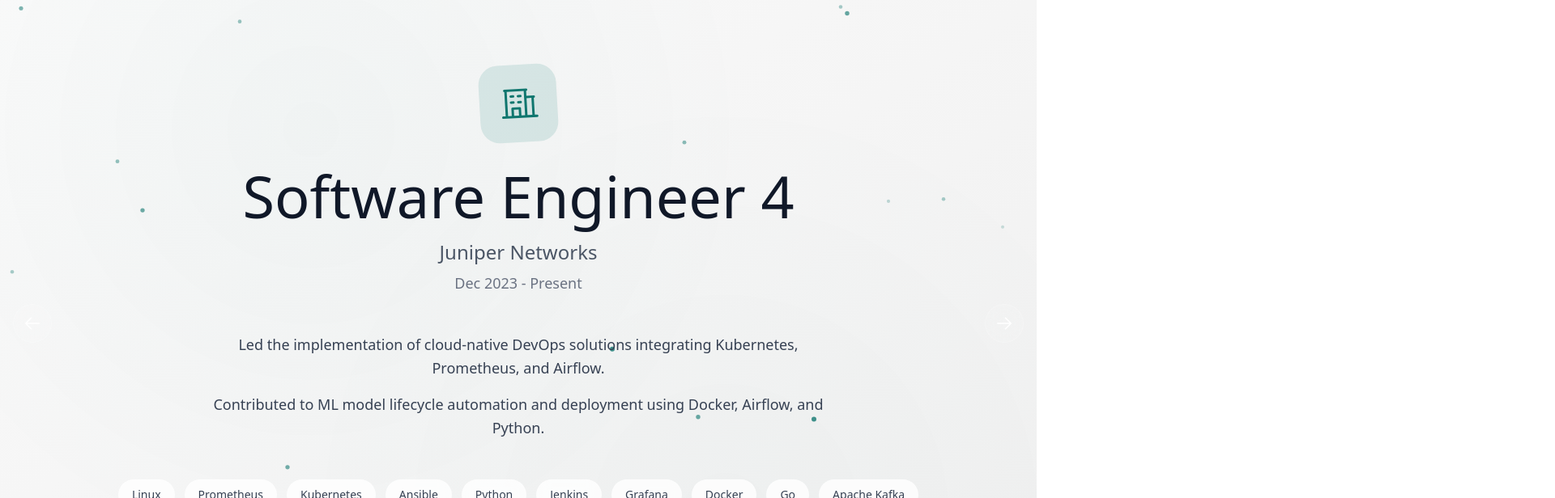
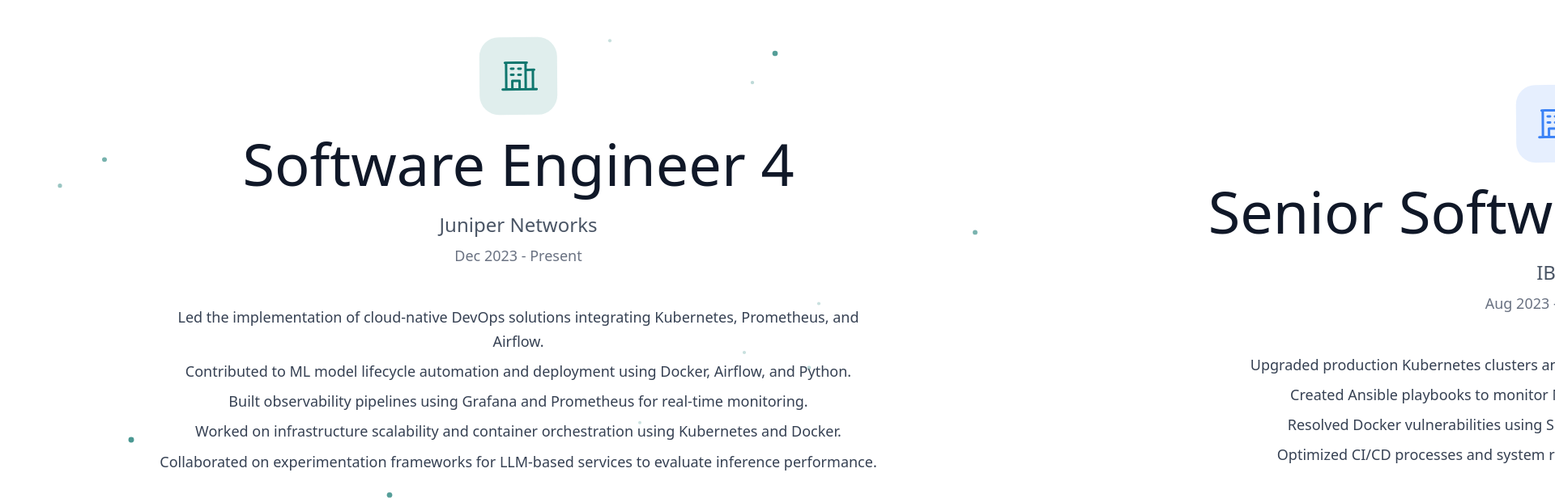
Before and after one commit to imdhruv99/Portfolio-FrontEnd, a Next.js app: page /experience in a window 1280 px wide. Shown: the top 616 px of the page at 81% size, 1920 px wide, since content can reach past the window. Built offline with nearby package versions, Linux system fonts and the light colour scheme.

Commit message:
[ADDED] Horizontal Scroll

```diff
--- a/src/components/Experience/index.tsx
+++ b/src/components/Experience/index.tsx
@@ -4,9 +4,14 @@ import { Icon } from '@iconify/react';
 import { useEffect, useState, useRef } from 'react';
 import { motion, AnimatePresence } from 'framer-motion';
 import { gsap } from 'gsap';
+import { ScrollTrigger } from 'gsap/ScrollTrigger';
 
 import { useThemeColors } from '@/hooks/useThemeColors';
 import experienceData from '@/constants/ExperienceData';
+
+if (typeof window !== 'undefined') {
+    gsap.registerPlugin(ScrollTrigger);
+}
 
 interface ExperienceItem {
     id: number;
@@ -18,73 +23,37 @@ interface ExperienceItem {
     color: string;
 }
 
-interface ImmersiveViewProps {
+interface ExperienceCardProps {
     experience: ExperienceItem;
     colors: ReturnType<typeof useThemeColors>['colors'];
-    activeIndex: number;
-    totalExperiences: number;
-    onNext: () => void;
-    onPrev: () => void;
+    index: number;
 }
 
-const ImmersiveView = ({
-    experience,
-    colors,
-    activeIndex,
-    totalExperiences,
-    onNext,
-    onPrev
-}: ImmersiveViewProps) => {
+const ExperienceCard = ({ experience, colors, index }: ExperienceCardProps) => {
     return (
         <motion.div
-            initial={{ opacity: 0 }}
-            animate={{ opacity: 1 }}
-            exit={{ opacity: 0 }}
-            className="fixed inset-0 z-40 flex items-center justify-center p-4"
+            className="flex-shrink-0 w-screen h-screen flex items-center justify-center p-8"
+            initial={{ opacity: 0, x: 100 }}
+            whileInView={{ opacity: 1, x: 0 }}
+            transition={{ duration: 0.8, delay: index * 0.1 }}
+            viewport={{ once: true, margin: "-100px" }}
         >
-            {/* Background Gradient*/}
-            {/* <motion.div
-                className="absolute inset-0"
-                style={{
-                    background: `radial-gradient(circle at center, ${experience.color}15 0%, transparent 70%)`
-                }}
-                animate={{ scale: [1, 1.1, 1] }}
-                transition={{ duration: 8, repeat: Infinity }}
-            /> */}
-
-            {/* Navigation */}
-            <button
-                onClick={onPrev}
-                className="absolute left-4 top-1/2 -translate-y-1/2 w-12 h-12 rounded-full bg-white/10 backdrop-blur-xl border border-white/20 flex items-center justify-center magnetic z-50"
-            >
-                <Icon icon="ph:arrow-left" className="w-6 h-6 text-white" />
-            </button>
-
-            <button
-                onClick={onNext}
-                className="absolute right-4 top-1/2 -translate-y-1/2 w-12 h-12 rounded-full bg-white/10 backdrop-blur-xl border border-white/20 flex items-center justify-center magnetic z-50"
-            >
-                <Icon icon="ph:arrow-right" className="w-6 h-6 text-white" />
-            </button>
-
-            {/* Main Content */}
-            <motion.div
-                key={activeIndex}
-                initial={{ scale: 0.8, opacity: 0 }}
-                animate={{ scale: 1, opacity: 1 }}
-                exit={{ scale: 0.8, opacity: 0 }}
-                transition={{ duration: 0.5 }}
-                className="max-w-5xl mx-auto text-center"
-            >
+            <div className="max-w-4xl mx-auto text-center">
+                {/* Company Icon */}
                 <motion.div
                     className="w-24 h-24 mx-auto mb-8 rounded-3xl flex items-center justify-center"
                     style={{ backgroundColor: `${experience.color}20` }}
                     animate={{ rotate: [0, 5, -5, 0] }}
                     transition={{ duration: 2, repeat: Infinity }}
                 >
-                    <Icon icon="ph:building-office" className="w-12 h-12" style={{ color: experience.color }} />
+                    <Icon
+                        icon="ph:building-office"
+                        className="w-12 h-12"
+                        style={{ color: experience.color }}
+                    />
                 </motion.div>
 
+                {/* Designation */}
                 <motion.h1
                     className={`text-4xl sm:text-6xl lg:text-7xl font-extralight ${colors.heroText} mb-4`}
                     animate={{ y: [0, -10, 0] }}
@@ -93,6 +62,7 @@ const ImmersiveView = ({
                     {experience.designation}
                 </motion.h1>
 
+                {/* Company & Period */}
                 <motion.div className="mb-12">
                     <p className={`text-xl sm:text-2xl ${colors.subtext} mb-2`}>
                         {experience.company}
@@ -102,20 +72,21 @@ const ImmersiveView = ({
                     </p>
                 </motion.div>
 
+                {/* Description */}
                 <motion.div
-                    className="max-w-3xl mx-auto mb-12"
+                    className="max-w-4xl mx-auto mb-12"
                     initial={{ y: 50, opacity: 0 }}
                     animate={{ y: 0, opacity: 1 }}
                     transition={{ delay: 0.3 }}
                 >
-                    <div className="space-y-4">
-                        {experience.description.slice(0, 2).map((desc, index) => (
+                    <div className="space-y-2">
+                        {experience.description.slice(0, 7).map((desc, descIndex) => (
                             <motion.p
-                                key={index}
+                                key={descIndex}
                                 className={`text-lg ${colors.descriptionText} leading-relaxed`}
                                 initial={{ opacity: 0, y: 20 }}
                                 animate={{ opacity: 1, y: 0 }}
-                                transition={{ delay: 0.5 + index * 0.2 }}
+                                transition={{ delay: 0.5 + descIndex * 0.2 }}
                             >
                                 {desc}
                             </motion.p>
@@ -123,6 +94,7 @@ const ImmersiveView = ({
                     </div>
                 </motion.div>
 
+                {/* Technologies */}
                 <motion.div
                     initial={{ y: 50, opacity: 0 }}
                     animate={{ y: 0, opacity: 1 }}
@@ -130,13 +102,13 @@ const ImmersiveView = ({
                     className="mb-8"
                 >
                     <div className="flex flex-wrap justify-center gap-3">
-                        {experience.technologies.map((tech, index) => (
+                        {experience.technologies.map((tech, techIndex) => (
                             <motion.span
-                                key={index}
+                                key={techIndex}
                                 className={`px-4 py-2 rounded-full text-sm font-medium ${colors.techBadge} backdrop-blur-sm border border-white/20`}
                                 initial={{ scale: 0, opacity: 0 }}
                                 animate={{ scale: 1, opacity: 1 }}
-                                transition={{ delay: 0.9 + index * 0.05 }}
+                                transition={{ delay: 0.9 + techIndex * 0.05 }}
                                 whileHover={{ scale: 1.1 }}
                             >
                                 {tech}
@@ -144,18 +116,7 @@ const ImmersiveView = ({
                         ))}
                     </div>
                 </motion.div>
-
-                <div className="flex justify-center gap-2">
-                    {[...Array(totalExperiences)].map((_, index) => (
-                        <motion.div
-                            key={index}
-                            className={`w-2 h-2 rounded-full ${index === activeIndex ? 'bg-white' : 'bg-white/30'}`}
-                            animate={index === activeIndex ? { scale: [1, 1.5, 1] } : {}}
-                            transition={{ duration: 1, repeat: Infinity }}
-                        />
-                    ))}
             </div>
-            </motion.div>
         </motion.div>
     );
 };
@@ -164,18 +125,66 @@ const Experience = () => {
     const { colors } = useThemeColors();
     const [activeIndex, setActiveIndex] = useState(0);
     const containerRef = useRef<HTMLDivElement | null>(null);
+    const horizontalRef = useRef<HTMLDivElement | null>(null);
 
-    // GSAP Magnetic Effect for Interactive Elements
+    // Horizontal Scroll Effect
     useEffect(() => {
-        const magneticElements = containerRef.current?.querySelectorAll('.magnetic');
+        if (!horizontalRef.current || !containerRef.current) return;
 
-        magneticElements?.forEach(element => {
+        const horizontalElement = horizontalRef.current;
+        const containerElement = containerRef.current;
+
+        // Calculate total width needed for horizontal scroll
+        const totalWidth = experienceData.length * window.innerWidth;
+
+        // Slower Scroll
+        gsap.set(containerElement, {
+            height: totalWidth * 1.5
+        });
+
+        // Create horizontal scroll animation with slower scrub
+        const scrollTween = gsap.to(horizontalElement, {
+            x: -(totalWidth - window.innerWidth),
+            ease: "none",
+            scrollTrigger: {
+                trigger: containerElement,
+                start: "top top",
+                end: "bottom bottom",
+                scrub: 2,
+                pin: horizontalElement,
+                invalidateOnRefresh: true,
+                anticipatePin: 1,
+                onUpdate: (self) => {
+                    const newIndex = Math.round(self.progress * (experienceData.length - 1));
+                    setActiveIndex(newIndex);
+                }
+            }
+        });
+
+        // Handle resize
+        const handleResize = () => {
+            scrollTween.scrollTrigger?.refresh();
+        };
+
+        window.addEventListener('resize', handleResize);
+
+        return () => {
+            scrollTween.scrollTrigger?.kill();
+            window.removeEventListener('resize', handleResize);
+        };
+    }, []);
+
+    // Magnetic Effect for Interactive Elements
+    useEffect(() => {
+        const magneticElements = document.querySelectorAll('.magnetic');
+
         const handleMouseMove = (e: MouseEvent) => {
-                const rect = element.getBoundingClientRect();
+            const target = e.currentTarget as HTMLElement;
+            const rect = target.getBoundingClientRect();
             const x = e.clientX - rect.left - rect.width / 2;
             const y = e.clientY - rect.top - rect.height / 2;
 
-                gsap.to(element, {
+            gsap.to(target, {
                 x: x * 0.3,
                 y: y * 0.3,
                 duration: 0.3,
@@ -183,8 +192,9 @@ const Experience = () => {
             });
         };
 
-            const handleMouseLeave = () => {
-                gsap.to(element, {
+        const handleMouseLeave = (e: MouseEvent) => {
+            const target = e.currentTarget as HTMLElement;
+            gsap.to(target, {
                 x: 0,
                 y: 0,
                 duration: 0.5,
@@ -192,35 +202,33 @@ const Experience = () => {
             });
         };
 
+        magneticElements.forEach(element => {
             (element as HTMLElement).addEventListener('mousemove', handleMouseMove);
             (element as HTMLElement).addEventListener('mouseleave', handleMouseLeave);
+        });
 
         return () => {
+            magneticElements.forEach(element => {
                 (element as HTMLElement).removeEventListener('mousemove', handleMouseMove);
                 (element as HTMLElement).removeEventListener('mouseleave', handleMouseLeave);
+            });
         };
-        });
     }, []);
 
-    // Auto-advance
-    useEffect(() => {
-        const interval = setInterval(() => {
-            setActiveIndex((prev) => (prev + 1) % experienceData.length);
-        }, 12000);
-        return () => clearInterval(interval);
-    }, []);
 
     return (
-        <div ref={containerRef} className={`min-h-screen ${colors.background} relative overflow-hidden`}>
+        <div ref={containerRef} className="relative">
+            {/* Fixed Background */}
             <motion.div
-                className="fixed inset-0 transition-all duration-1000"
+                className="fixed inset-0 transition-all duration-1000 pointer-events-none"
                 style={{
-                    background: `radial-gradient(circle at 30% 20%, ${experienceData[activeIndex]?.color}08 0%, transparent 50%), radial-gradient(circle at 70% 80%, ${experienceData[activeIndex]?.color}05 0%, transparent 50%)`
+                    background: `${colors.background}, radial-gradient(circle at 30% 20%, ${experienceData[activeIndex]?.color}08 0%, transparent 50%), radial-gradient(circle at 70% 80%, ${experienceData[activeIndex]?.color}05 0%, transparent 50%)`
                 }}
             />
 
+            {/* Animated Particles */}
             <div className="fixed inset-0 pointer-events-none">
-                {[...Array(20)].map((_, i) => (
+                {[...Array(15)].map((_, i) => (
                     <motion.div
                         key={i}
                         className="absolute w-1 h-1 rounded-full opacity-20"
@@ -230,32 +238,69 @@ const Experience = () => {
                             top: `${Math.random() * 100}%`,
                         }}
                         animate={{
-                            y: [0, -100, 0],
+                            y: [0, -150, 0],
                             opacity: [0.2, 0.8, 0.2],
-                            scale: [1, 1.5, 1]
+                            scale: [1, 1.8, 1]
                         }}
                         transition={{
-                            duration: 3 + Math.random() * 2,
+                            duration: 4 + Math.random() * 3,
                             repeat: Infinity,
-                            delay: Math.random() * 2
+                            delay: Math.random() * 3
                         }}
                     />
                 ))}
             </div>
 
-            <div className="pt-24 pb-16">
+            {/* Horizontal Scroll Container */}
+            <div
+                ref={horizontalRef}
+                className="flex w-fit h-screen"
+                style={{
+                    width: `${experienceData.length * 100}vw`,
+                }}
+            >
                 <AnimatePresence mode="wait">
-                    <ImmersiveView
-                        key="immersive"
-                        experience={experienceData[activeIndex]}
+                    {experienceData.map((experience, index) => (
+                        <ExperienceCard
+                            key={experience.id}
+                            experience={experience}
                             colors={colors}
-                        activeIndex={activeIndex}
-                        totalExperiences={experienceData.length}
-                        onNext={() => setActiveIndex((prev) => (prev + 1) % experienceData.length)}
-                        onPrev={() => setActiveIndex((prev) => (prev - 1 + experienceData.length) % experienceData.length)}
+                            index={index}
                         />
+                    ))}
                 </AnimatePresence>
             </div>
+
+            {/* Progress Indicator */}
+            <div className="fixed bottom-8 left-1/2 transform -translate-x-1/2 z-50">
+                <div className="flex items-center gap-4 px-6 py-3 rounded-full bg-white/10 backdrop-blur-xl border border-white/20">
+                    <div className="flex gap-2">
+                        {experienceData.map((_, index) => (
+                            <motion.div
+                                key={index}
+                                className={`w-2 h-2 rounded-full transition-all duration-300 ${index === activeIndex ? 'bg-white scale-125' : 'bg-white/30'
+                                    }`}
+                            />
+                        ))}
+                    </div>
+                    <div className={`text-sm ${colors.metaText} ml-2`}>
+                        {activeIndex + 1} / {experienceData.length}
+                    </div>
+                </div>
+            </div>
+
+            {/* Scroll Hint */}
+            <motion.div
+                className="fixed bottom-8 right-8 z-50"
+                initial={{ opacity: 1 }}
+                animate={{ opacity: [1, 0.5, 1] }}
+                transition={{ duration: 2, repeat: Infinity }}
+            >
+                <div className="flex items-center gap-2 px-4 py-2 rounded-full bg-white/10 backdrop-blur-xl border border-white/20">
+                    <Icon icon="ph:mouse" className="w-4 h-4 text-white/70" />
+                    <span className="text-sm text-white/70">Scroll to explore</span>
+                </div>
+            </motion.div>
         </div>
     );
 };
```
Lines whose indentation alone changed are shown as unchanged.
